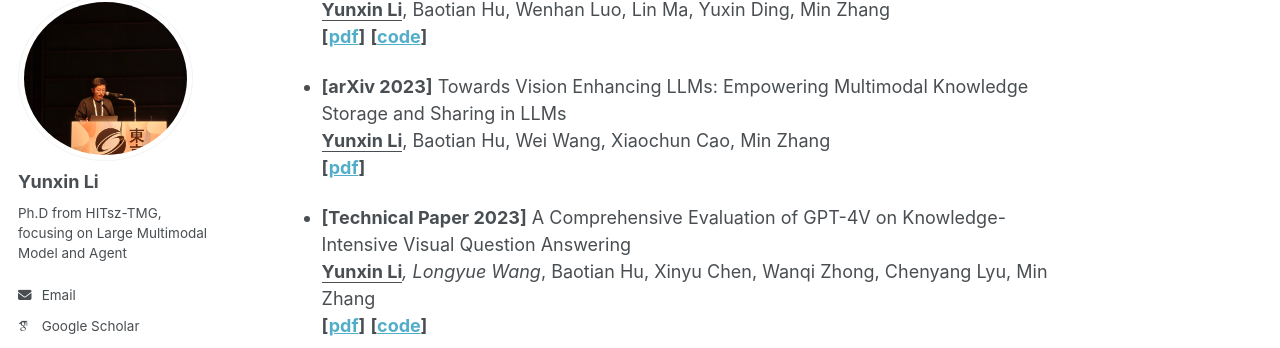
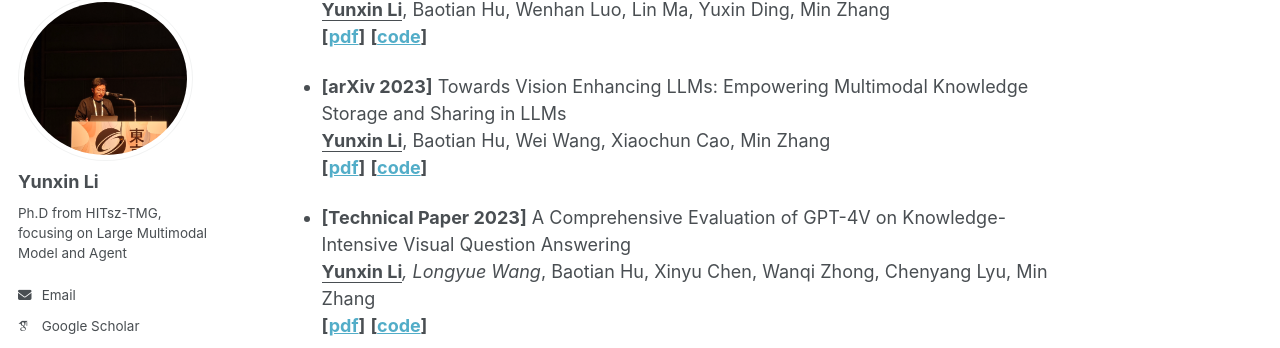
Before and after one commit to YunxinLi/yunxinli.github.io, a Jekyll site: the page built from _pages/about.md, in a window 1280 px wide and 900 px high, scrolled down 2676 px. Shown: the part 103-451 px from the top of the window. Built offline with Jekyll 4.4.1, drawn with Linux system fonts in a browser that asks for light colours; some web fonts are replaced; a script that is not in the unit is left out.

Commit message:
Update about.md

```diff
--- a/_pages/about.md
+++ b/_pages/about.md
@@ -78,7 +78,7 @@ The long-term goal of my research is to help humans with more capable artificial
 
 - **[arXiv 2023]** Towards Vision Enhancing LLMs: Empowering Multimodal Knowledge Storage and Sharing in LLMs<br>
   <u><strong>Yunxin Li</strong></u>, Baotian Hu, Wei Wang, Xiaochun Cao, Min Zhang<br>
-  **[[pdf](https://arxiv.org/abs/2311.15759)]**
+  **[[pdf](https://arxiv.org/abs/2311.15759)]** **[[code](https://github.com/HITsz-TMG/MKS2-Multimodal-Knowledge-Storage-and-Sharing)]**
 
 - **[Technical Paper 2023]** A Comprehensive Evaluation of GPT-4V on Knowledge-Intensive Visual Question Answering<br>
   <u><strong>Yunxin Li</strong></u>*, Longyue Wang*, Baotian Hu, Xinyu Chen, Wanqi Zhong, Chenyang Lyu, Min Zhang<br>
```
